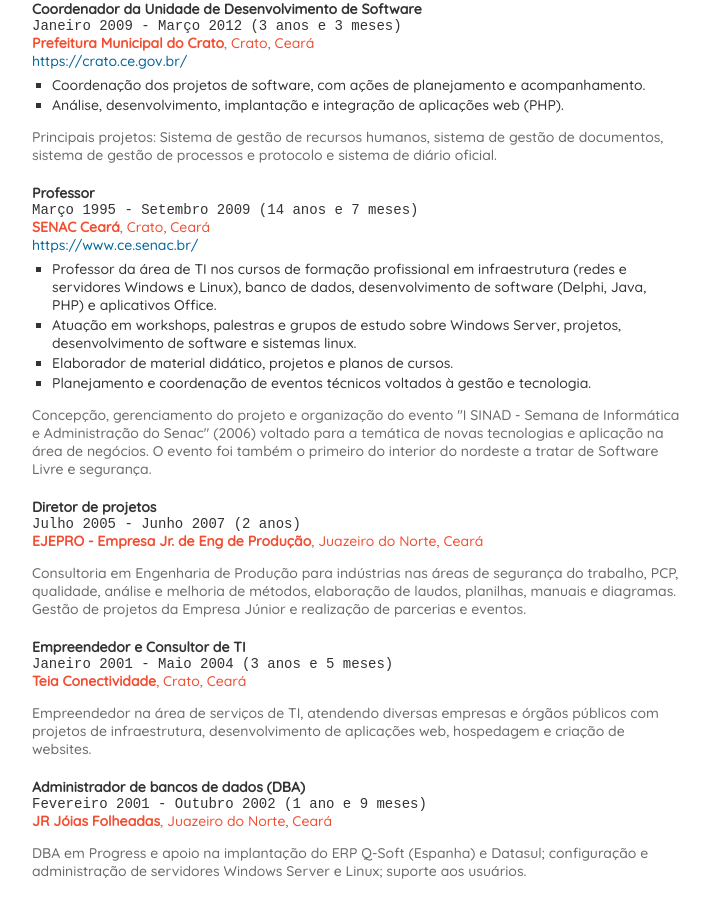
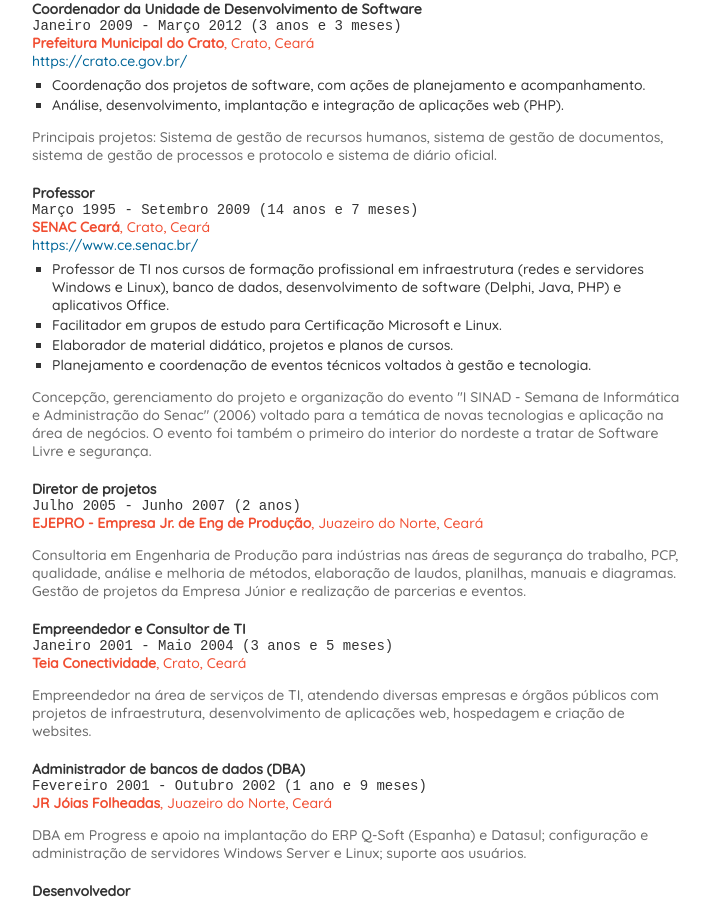
Before and after one commit to valdirsjr/valdirsjr.github.io, a Jekyll site: the page resume/index.html, which Jekyll copies as it is, in a window 1280 px wide and 900 px high, scrolled down 1884 px. Shown: the whole window, without its empty margins (359-1069 px from the left). Built offline with Jekyll 4.4.1, drawn with Linux system fonts in a browser that asks for light colours.

Commit message:
Update index.html

```diff
--- a/resume/index.html
+++ b/resume/index.html
@@ -175,8 +175,8 @@
 					</div>
 				</div>
 				<ul class="highlights">
-					<li>Professor da área de TI nos cursos de formação profissional em infraestrutura (redes e servidores Windows e Linux), banco de dados, desenvolvimento de software (Delphi, Java, PHP) e aplicativos Office.</li>
-					<li>Atuação em workshops, palestras e grupos de estudo sobre Windows Server, projetos, desenvolvimento de software e sistemas linux.</li>
+					<li>Professor de TI nos cursos de formação profissional em infraestrutura (redes e servidores Windows e Linux), banco de dados, desenvolvimento de software (Delphi, Java, PHP) e aplicativos Office.</li>
+					<li>Facilitador em grupos de estudo para Certificação Microsoft e Linux.</li>
 					<li>Elaborador de material didático, projetos e planos de cursos.</li>
 					<li>Planejamento e coordenação de eventos técnicos voltados à gestão e tecnologia.</li>
 				</ul>
```
